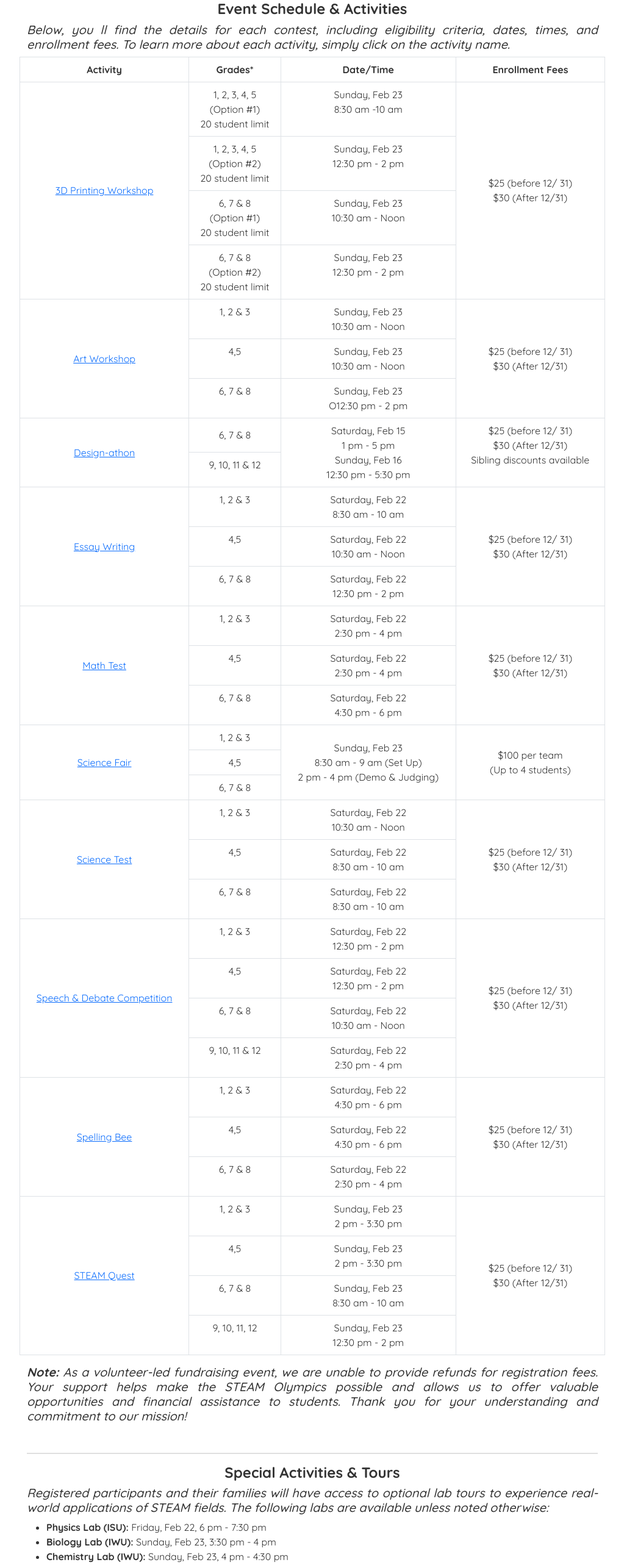
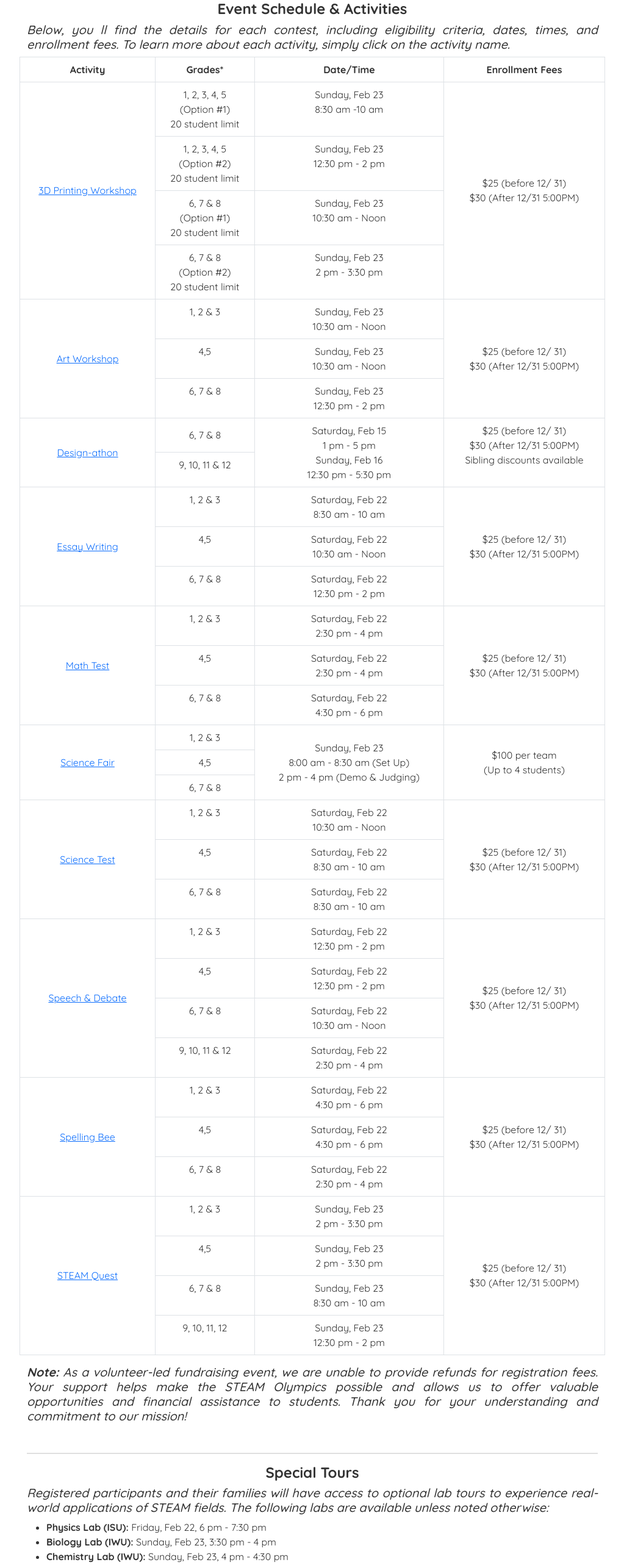
Before and after one commit to RahulVarunGit/mcia-react, a React (Create React App) app: page /steam in a window 1280 px wide. Shown: the part 1060-3626 px from the top of the page at 61% size, without its empty margins (128-1151 px from the left). Built offline with nearby package versions, Linux system fonts and the light colour scheme.

Commit message:
Additional changes for steam pages based on co-leads updates

```diff
--- a/src/javascript/STEAM/ArtWorkshop.js
+++ b/src/javascript/STEAM/ArtWorkshop.js
@@ -46,7 +46,7 @@ const STEAM2024 = () => {
         <div className="col-sm">
 
           <h4 className="center-align"><b >Workshop Highlights</b></h4>
-          <h5 className="justify c737373"><i >This creative session gives young artists the opportunity to paint and personalize their own pottery piece. Here s what participants can expect:</i></h5>
+          <h5 className="justify c737373"><i >This creative session gives young artists the opportunity to paint and personalize their own pottery piece. Here is what participants can expect:</i></h5>
         </div>
 
       </div>
--- a/src/javascript/STEAM/Debate.js
+++ b/src/javascript/STEAM/Debate.js
@@ -6,6 +6,7 @@ import Wip from '../.././wip';
 const STEAM2024 = () => {
 
   return (
+
 
 
 
@@ -61,7 +62,7 @@ const STEAM2024 = () => {
             <li ><b>Level 1:</b> Grades 1-3 | 12:30 PM - 2:00 PM</li>
             <li ><b>Level 2:</b> Grades 4-5 | 12:30 PM - 2:00 PM</li>
             <li ><b>Level 3:</b> Grades 6-8 | 10:30 AM - 12:00 PM</li>
-            <li ><b>Level 3:</b> Grades 9-12| 10:30 AM - 12:00 PM</li>
+            <li ><b>Level 4:</b> Grades 9-12| 10:30 AM - 12:00 PM</li>
           </ul>
 
         </div>
@@ -75,7 +76,7 @@ const STEAM2024 = () => {
         <div className="col-sm">
 
           <h4 className="center-align"><b >What to Expect</b></h4>
-          <h5 className="justify c737373"><i >The competition will kick off with a <b>Speech & Debate Workshop</b>, led by experienced professionals, where participants will receive expert tips on public speaking, argumentation, and presentation strategies. Afterward, students will be given their topics, which they must research and prepare speeches or debates around.</i></h5>
+          <h5 className="justify c737373"><i >The competition will kick off with a <b>Speech & Debate Workshop</b>, led by experienced professionals, where participants will receive expert tips on public speaking, argumentation, and presentation strategies. Students will get an opportunity to showcase their newly learned skills through either speech or debate competition. Level 1 kids will be going through a friendly competition depending on their interest after the workshop.</i></h5>
         </div>
 
       </div>
--- a/src/javascript/STEAM/MathTest.js
+++ b/src/javascript/STEAM/MathTest.js
@@ -74,7 +74,7 @@ const STEAM2024 = () => {
         <div className="col-sm">
 
           <h4 className="center-align"><b >What to Expect</b></h4>
-          <h5 className="justify c737373"><i >The Math Test consists of <b>20 questions</b> to be completed in <b>45 minutes</b>. Questions are crafted to go slightly beyond typical schoolwork, encouraging students to apply their knowledge creatively. Remember, we don t expect everyone to get every answer right   the focus is on problem-solving and perseverance!</i></h5>
+          <h5 className="justify c737373"><i >The Math Test consists of <b>20 questions</b> to be completed in <b>45 minutes</b>. Questions are crafted to go slightly beyond typical schoolwork, encouraging students to apply their knowledge creatively. Remember, we don't expect everyone to get every answer right, the focus is on problem-solving and perseverance!</i></h5>
           <h5 className="justify c737373"><i >Following the test, an educator from Illinois Wesleyan University (IWU) will lead a <b>45-minute review session</b> to discuss approaches to solving the questions. Students can ask questions and learn new strategies directly from the expert.</i></h5>
           <h5 className="justify c737373"><i >While the test will be geared towards age groups (1-3, 4-5, 6-8), awards will be given to the top 3 scores per grade level.</i></h5>
         </div>
@@ -100,7 +100,7 @@ const STEAM2024 = () => {
         <div className="col-sm">
 
           <h4 className="center-align"><b >Registration</b></h4>
-          <h5 className="center-align"><i >Spots are limited and will be filled on a first-come, first-served basis. Don t miss out   secure your spot today using the Registration button.</i></h5>
+          <h5 className="center-align"><i >Spots are limited and will be filled on a first-come, first-served basis. Don't miss out, secure your spot today using the Registration button.</i></h5>
           <p >&nbsp;</p>
           <h5 className="center-align"><a type="button" class="btn btn-primary btn-lg" href="http://tinyurl.com/steam-fbt">Register here</a></h5>
           <p >&nbsp;</p>
--- a/src/javascript/STEAM/ScienceFair.js
+++ b/src/javascript/STEAM/ScienceFair.js
@@ -68,9 +68,9 @@ const STEAM2024 = () => {
         <div className="col-sm">
 
           <ul>
-            <li ><b>Fair Setup:</b> 8:30 am - 9:00 am</li>
-            <li ><b>Project Display:</b> 9:00 am - 2:00 pm (students don t need to be present)</li>
-            <li ><b>Demo Presentations:</b> 2:00 pm - 4:00 pm (ensure this time doesn t conflict with other activities you signed up for)</li>
+            <li ><b>Fair Setup:</b> 8:00 am - 8:30 am</li>
+            <li ><b>Project Display:</b> 9:00 am - 2:00 pm (students don't need to be present)</li>
+            <li ><b>Demo Presentations:</b> 2:00 pm - 4:00 pm (ensure this time doesn't conflict with other activities you signed up for)</li>
             <li ><b>Judging:</b> 4:00 pm - 5:00 pm</li>
           </ul>
 
--- a/src/javascript/STEAM/SpellingBee.js
+++ b/src/javascript/STEAM/SpellingBee.js
@@ -73,7 +73,7 @@ const STEAM2024 = () => {
         <div className="col-sm">
 
           <h4 className="center-align"><b >What to Expect</b></h4>
-          <h5 className="justify c737373"><i >The Spelling Bee will consist of students competing individually, with each speller taking turns to spell a word aloud. Students may ask for the word to be repeated or for its meaning before attempting to spell it. If a word is spelled correctly, the speller returns to their seat; if it s incorrect, they will sit at the back of the room.</i></h5>
+          <h5 className="justify c737373"><i >The Spelling Bee will consist of students competing individually, with each speller taking turns to spell a word aloud. Students may ask for the word to be repeated or for its meaning before attempting to spell it. If a word is spelled correctly, the speller returns to their seat; if it's incorrect, they will sit at the back of the room.</i></h5>
           <p >&nbsp;</p>
           <h5 className="justify c737373"><i >Words will be selected based on grade level and difficulty, with both <b>Elementary</b> and <b>Junior High</b> categories.</i></h5>
         </div>
--- a/src/javascript/steam.js
+++ b/src/javascript/steam.js
@@ -5,7 +5,6 @@ import STEAMnav from '.././STEAM-Nav';
 const steam = () => {
 
   return (
-
 
 
 
@@ -95,7 +94,7 @@ const steam = () => {
               <td className="center-align">Sunday, Feb 23<br />
                 8:30 am -10 am</td>
               <td rowspan="4" className="center-align align-middle">$25 (before 12/ 31)<br />
-                $30 (After 12/31)</td>
+                $30 (After 12/31 5:00PM)</td>
             </tr>
 
             <tr>
@@ -119,7 +118,7 @@ const steam = () => {
                 (Option #2)<br />
                 20 student limit</td>
               <td className="center-align">Sunday, Feb 23<br />
-                12:30 pm - 2 pm</td>
+                2 pm - 3:30 pm</td>
             </tr>
 
             <tr>
@@ -128,7 +127,7 @@ const steam = () => {
               <td className="center-align">Sunday, Feb 23 <br />
                 10:30 am - Noon</td>
               <td rowspan="3" className="center-align align-middle">$25 (before 12/ 31)<br />
-                $30 (After 12/31)</td>
+                $30 (After 12/31 5:00PM)</td>
             </tr>
 
             <tr>
@@ -140,7 +139,7 @@ const steam = () => {
             <tr>
               <td className="center-align">6, 7 & 8</td>
               <td className="center-align">Sunday, Feb 23<br />
-                O12:30 pm - 2 pm</td>
+                12:30 pm - 2 pm</td>
             </tr>
 
             <tr>
@@ -151,7 +150,7 @@ const steam = () => {
                 Sunday, Feb 16<br />
                 12:30 pm - 5:30 pm</td>
               <td rowspan="2" className="center-align">$25 (before 12/ 31)<br />
-                $30 (After 12/31)<br />
+                $30 (After 12/31 5:00PM)<br />
                 Sibling discounts available
 
               </td>
@@ -167,7 +166,7 @@ const steam = () => {
               <td className="center-align">Saturday, Feb 22<br />
                 8:30 am - 10 am</td>
               <td rowspan="3" className="center-align align-middle">$25 (before 12/ 31)<br />
-                $30 (After 12/31)</td>
+                $30 (After 12/31 5:00PM)</td>
             </tr>
 
             <tr>
@@ -188,7 +187,7 @@ const steam = () => {
               <td className="center-align">Saturday, Feb 22<br />
                 2:30 pm - 4 pm</td>
               <td rowspan="3" className="center-align align-middle">$25 (before 12/ 31)<br />
-                $30 (After 12/31)</td>
+                $30 (After 12/31 5:00PM)</td>
             </tr>
 
             <tr>
@@ -207,7 +206,7 @@ const steam = () => {
               <td rowspan="3" className="center-align align-middle"><a href="/steam/scienceFair">Science Fair</a></td>
               <td className="center-align">1, 2 & 3</td>
               <td rowspan="3" className="center-align align-middle">Sunday, Feb 23<br />
-                8:30 am - 9 am (Set Up)<br />
+                8:00 am - 8:30 am (Set Up)<br />
                 2 pm  - 4 pm (Demo & Judging)</td>
               <td rowspan="3" className="center-align align-middle">$100 per team <br />
                 (Up to 4 students)</td>
@@ -227,7 +226,7 @@ const steam = () => {
               <td className="center-align">Saturday, Feb 22<br />
                 10:30 am - Noon</td>
               <td rowspan="3" className="center-align align-middle">$25 (before 12/ 31)<br />
-                $30 (After 12/31)</td>
+                $30 (After 12/31 5:00PM)</td>
             </tr>
 
             <tr>
@@ -243,12 +242,12 @@ const steam = () => {
             </tr>
 
             <tr>
-              <td rowspan="4" className="center-align align-middle"><a href="/steam/debate">Speech & Debate Competition</a></td>
+              <td rowspan="4" className="center-align align-middle"><a href="/steam/debate">Speech & Debate</a></td>
               <td className="center-align">1, 2 & 3</td>
               <td className="center-align">Saturday, Feb 22<br />
                 12:30 pm - 2 pm</td>
               <td rowspan="4" className="center-align align-middle">$25 (before 12/ 31)<br />
-                $30 (After 12/31)</td>
+                $30 (After 12/31 5:00PM)</td>
             </tr>
 
             <tr>
@@ -275,7 +274,7 @@ const steam = () => {
               <td className="center-align">Saturday, Feb 22<br />
                 4:30 pm - 6 pm</td>
               <td rowspan="3" className="center-align align-middle">$25 (before 12/ 31)<br />
-                $30 (After 12/31)</td>
+                $30 (After 12/31 5:00PM)</td>
             </tr>
 
             <tr>
@@ -296,7 +295,7 @@ const steam = () => {
               <td className="center-align">Sunday, Feb 23<br />
                 2 pm - 3:30 pm</td>
               <td rowspan="4" className="center-align align-middle">$25 (before 12/ 31)<br />
-                $30 (After 12/31)</td>
+                $30 (After 12/31 5:00PM)</td>
             </tr>
 
             <tr>
@@ -331,7 +330,7 @@ const steam = () => {
 
         <div className="col-sm">
 
-          <h4 className="center-align"><b >Special Activities & Tours</b></h4>
+          <h4 className="center-align"><b >Special Tours</b></h4>
           <h5 className="justify c737373"><i >Registered participants and their families will have access to optional lab tours to experience real-world applications of STEAM fields. The following labs are available unless noted otherwise:</i></h5>
         </div>
 
@@ -370,6 +369,7 @@ const steam = () => {
 
           <h4 className="center-align"><b >Award Ceremony & Keynote Address</b></h4>
           <h5 className="justify c737373"><i >Celebrate our participants  achievements with an award ceremony featuring a keynote address from a prominent leader in the STEAM field, scheduled for Sunday, Feb 23, from 6 pm - 7:30 pm. Medals will be awarded to the top scorers per grade, and all participants will receive a <b>participation certificate</b>. This is a great way to enjoy a low-stakes challenge and celebrate your skills in different STEAM activities.</i></h5>
+          <h5 className="justify c737373"><i >School with most medals will win a <b>Championship Trophie</b> and <b>$250 cash prize</b>.</i></h5>
         </div>
 
       </div>
```
